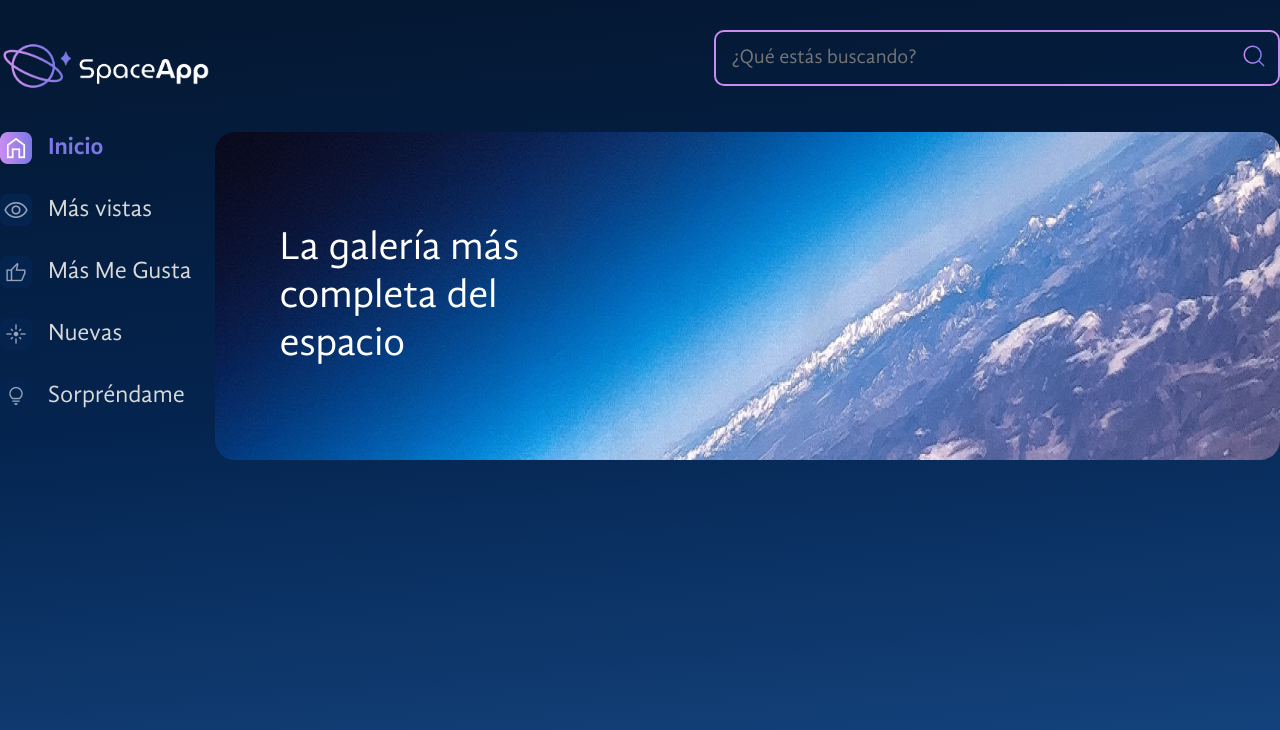
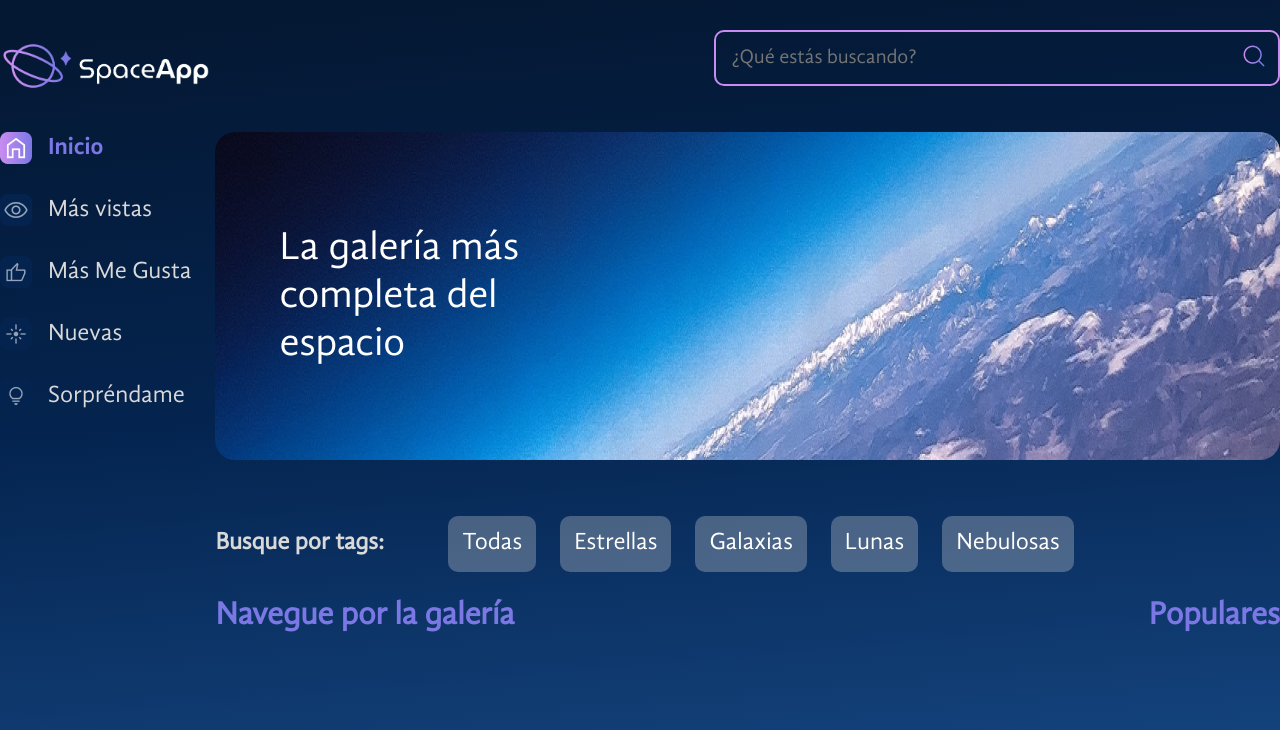
Before and after one commit to AlanGuerraO/space-app, a React (Vite) app: page / in a window 1280 px wide. Shown: the top 730 px of the page. Built offline with nearby package versions, Linux system fonts and the light colour scheme.

Commit message:
Agrega tags de busqueda y los titulos para la galeria

```diff
--- a/src/App.jsx
+++ b/src/App.jsx
@@ -4,6 +4,7 @@
 import MenuLateral from "./Components/MenuLateral"
 import Banner from "./Components/Banner"
 import banner from "./assets/banner.png"
+import Galeria from "./Components/Galeria"
 
 const FondoGradiente = styled.div`
   background: linear-gradient(175deg, #041833 4.16%, #04244F 48%, #154580 96.76%);
@@ -21,6 +22,12 @@
   gap: 24px;
 `;
 
+const ContenidoGaleria = styled.section`
+  display: flex;
+  flex-direction: column;
+  flex-grow: 1;
+`;
+
 function App() {
   return (
     <>
@@ -30,7 +37,10 @@
           <Header />
           <MainContainer>
             <MenuLateral />
-            <Banner fondo={banner} titulo="La galería más completa del espacio"/>
+            <ContenidoGaleria>
+              <Banner fondo={banner} titulo="La galería más completa del espacio"/>
+              <Galeria />
+            </ContenidoGaleria>
           </MainContainer>
         </AppContainer>
       </FondoGradiente>
--- /dev/null
+++ b/src/Components/Galeria/Populares/index.jsx
@@ -0,0 +1,7 @@
+import Titulo from "../../Titulo";
+
+const Pupulares = () => {
+    return <Titulo $align="center">Populares</Titulo>
+};
+
+export default Pupulares;
--- /dev/null
+++ b/src/Components/Galeria/Tags/index.jsx
@@ -0,0 +1,49 @@
+import { styled } from "styled-components";
+import tags from "./tags.json";
+
+const TagsContainer = styled.section`
+    display: flex;
+    align-items: center;
+    gap: 64px;
+    margin-top: 56px;
+`;
+
+const TagTitulo = styled.h3`
+    color: #d9d9d9;
+    font-size: 24px;
+    margin: 0;
+`;
+
+const Tag = styled.button`
+    font-size: 24px;
+    color: #ffffff;
+    background: rgba(217, 217, 217, 0.3);
+    border-radius: 10px;
+    cursor: pointer;
+    transition: background-color 0.3s ease;
+    padding: 12px;
+    box-sizing: border-box;
+    border: 2px solid transparent;
+    &:hover {
+        border-color: #c98cf1;
+    }
+`;
+
+const Div = styled.div`
+    display: flex;
+    gap: 24px;
+    justify-content: end;
+`;
+
+const Tags = () => {
+    return (
+        <TagsContainer>
+            <TagTitulo>Busque por tags:</TagTitulo>
+            <Div>
+                {tags.map( tag => <Tag key={tag.id}>{tag.titulo}</Tag> )}
+            </Div>
+        </TagsContainer>
+    );
+};
+
+export default Tags;
--- /dev/null
+++ b/src/Components/Galeria/Tags/tags.json
@@ -0,0 +1,23 @@
+
+[
+    {
+        "id": 0,
+        "titulo": "Todas"
+    },
+    {
+        "id": 1,
+        "titulo": "Estrellas"
+    },
+    {
+        "id": 2,
+        "titulo": "Galaxias"
+    },
+    {
+        "id": 3,
+        "titulo": "Lunas"
+    },
+    {
+        "id": 4,
+        "titulo": "Nebulosas"
+    }
+]
--- /dev/null
+++ b/src/Components/Galeria/index.jsx
@@ -0,0 +1,28 @@
+import styled from "styled-components";
+import Titulo from "../Titulo";
+import Tag from "./Tags";
+import Populares from "./Populares";
+
+const GaleriaContainer = styled.div`
+    display: flex;
+`;
+
+const SeccionFluida = styled.section`
+    flex-grow: 1;
+`;
+
+const Galeria = () => {
+    return (
+        <>
+            <Tag />
+            <GaleriaContainer>
+                <SeccionFluida>
+                    <Titulo>Navegue por la galería</Titulo>
+                </SeccionFluida>
+                <Populares />
+            </GaleriaContainer>
+        </>
+    )
+};
+
+export default Galeria;
--- /dev/null
+++ b/src/Components/Titulo/index.jsx
@@ -0,0 +1,9 @@
+import styled from "styled-components";
+
+const Titulo = styled.h2`
+    font-size: 32px;
+    color: #7B78E5;
+    text-align: ${props => props.$align ? props.$align : "left"};
+`;
+
+export default Titulo;
```
